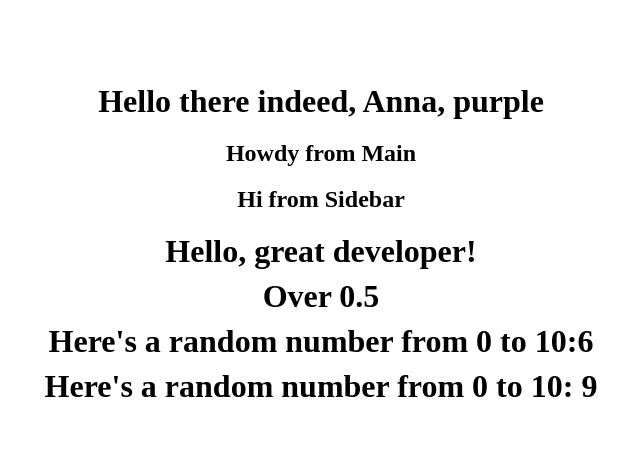
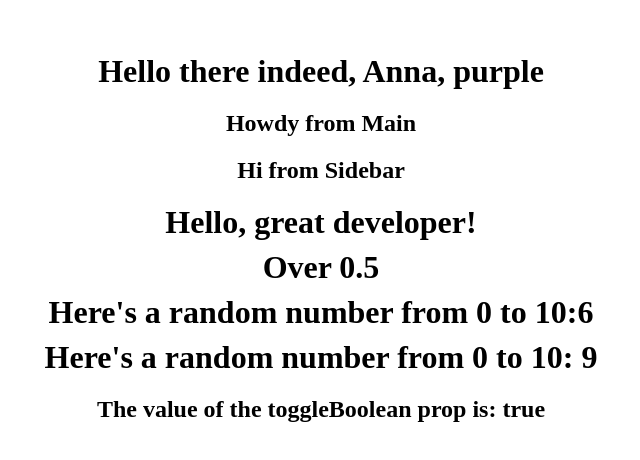
Before and after one commit to TKabakov/React, a React (Create React App) app in the folder learn-react-in-x-minutes/: page / in a window 1280 px wide. Shown: the part 152-612 px from the top of the page, without its empty margins (319-959 px from the left). Built offline with nearby package versions, Linux system fonts and the light colour scheme.

Commit message:
Expressions as props

```diff
--- a/learn-react-in-x-minutes/src/App.js
+++ b/learn-react-in-x-minutes/src/App.js
@@ -5,9 +5,11 @@ import Hello from "./components/Hello";
 import Example from "./components/Example";
 import Example2 from "./components/Example2";
 import Example3 from "./components/Example3";
+import Expression from "./components/Expression.js";
+
 import './App.css';
 
-
+const bool = false;
 
 function App() {
   return (
@@ -19,6 +21,7 @@ function App() {
       <Example></Example>
       <Example2></Example2>
       <Example3></Example3>
+      <Expression toggleBoolean={!bool}/>
     </div>
   );
 }
--- /dev/null
+++ b/learn-react-in-x-minutes/src/components/Expression.js
@@ -0,0 +1,11 @@
+//You can pass almost any expression as a props.
+
+
+
+function Expression (props) {
+    return (
+        <h2> The value of the toggleBoolean prop is: {props.toggleBoolean.toString()}</h2>
+    );
+};
+
+export default Expression;
```
